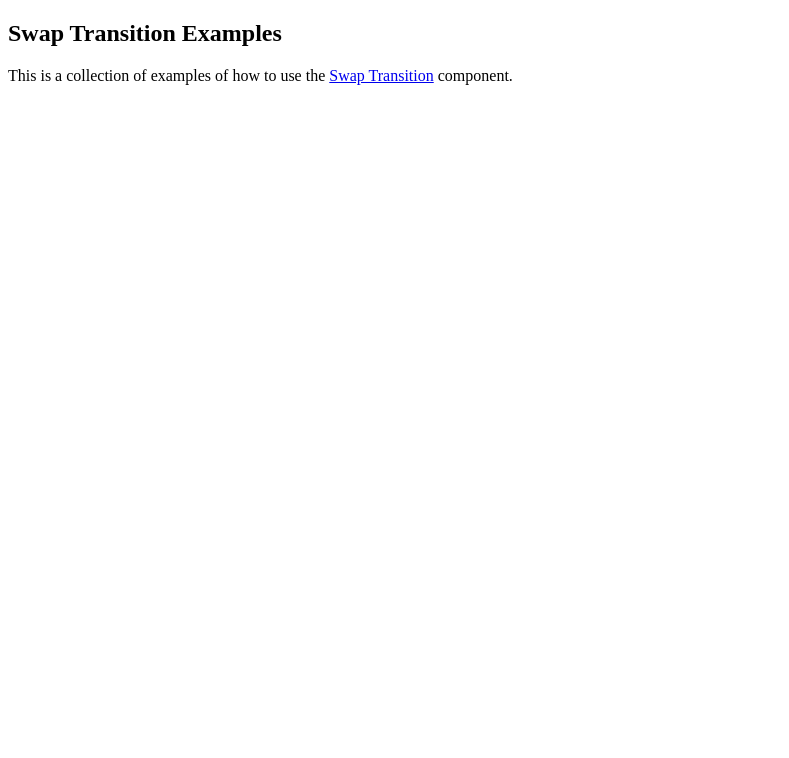
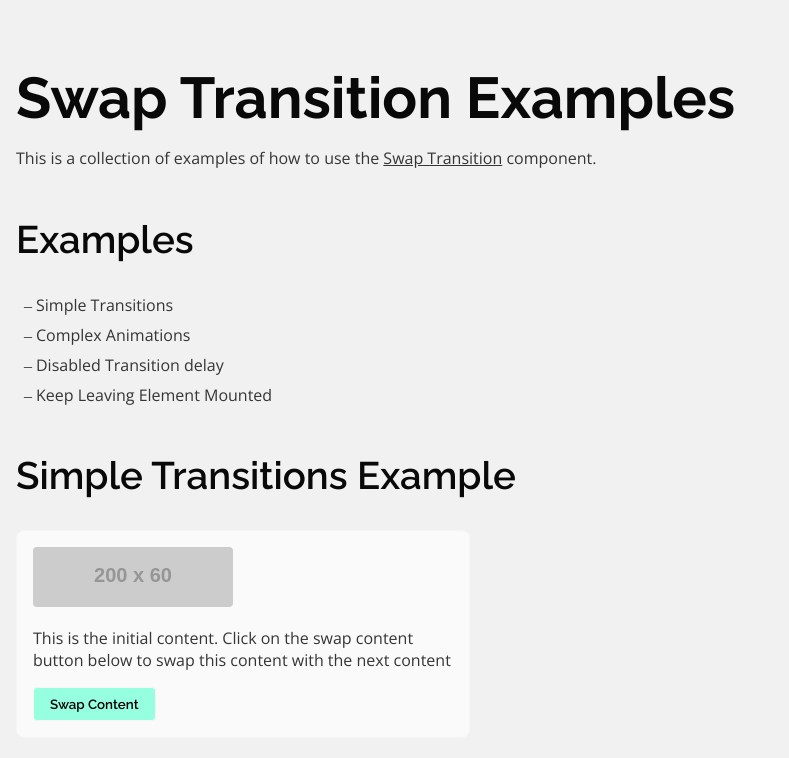
Before and after one commit to Dchole/swap-transition, a website built with Vite: page index.html in a window 1280 px wide. Shown: the whole page, without its empty margins (0-789 px from the left). Built offline with nearby package versions, Linux system fonts and the light colour scheme; placeholder pictures from the web are drawn by us.

Commit message:
simple transitions example

```diff
--- a/index.html
+++ b/index.html
@@ -18,8 +18,46 @@
           component.
         </p>
       </section>
+      <section id="examples">
+        <h2>Examples</h2>
+        <ul id="examples-container">
+          <li><a href="#simple-transitions">Simple Transitions</a></li>
+          <li><a href="#complex-animations">Complex Animations</a></li>
+          <li><a href="#disable-delay">Disabled Transition delay</a></li>
+          <li>
+            <a href="#keep-leaving-element-mounted"
+              >Keep Leaving Element Mounted</a
+            >
+          </li>
+        </ul>
+      </section>
+      <section id="simple-transitions">
+        <h2><a href="#simple-transitions">Simple Transitions Example</a></h2>
+        <div class="card">
+          <div id="leaving-element" class="card-content">
+            <img
+              src="https://placehold.co/200x60/pink/black?text=Initial+Content&font=Raleway"
+              alt="Leaving image"
+            />
+            <p>
+              This is the initial content. Click on the swap content button
+              below to swap this content with the next content
+            </p>
+          </div>
+          <div id="entering-element" class="card-content" hidden>
+            <img
+              src="https://placehold.co/200x60/orange/white?text=New+Content&font=Raleway"
+              alt="Entering image"
+            />
+            <p>
+              This is the new content. Replacing the initial content. Click on
+              the reset button if you want to test again
+            </p>
+          </div>
+          <button id="swap-button" class="action-button">Swap Content</button>
+        </div>
+      </section>
     </main>
-
     <script type="module" src="/src/main.ts"></script>
   </body>
 </html>
--- a/package.json
+++ b/package.json
@@ -27,6 +27,8 @@
     "vite-plugin-dts": "^4.0.0-beta.1"
   },
   "dependencies": {
+    "@fontsource/open-sans": "^5.0.28",
+    "@fontsource/raleway": "^5.0.19",
     "sass": "^1.77.8"
   }
 }
--- a/src/index.ts
+++ b/src/index.ts
@@ -12,7 +12,7 @@ interface Component {
 export function transitionSwap(
   leavingComponent: Component,
   enteringComponent: Component,
-  options: Options
+  options?: Options
 ) {
   const {
     element: leavingElement,
@@ -43,7 +43,7 @@ export function transitionSwap(
   // When the leaving animation is complete
   leavingAnimation.onfinish = () => {
     // Hide the leaving element if the option is set
-    if (options.keepLeavingElementMounted) {
+    if (options?.keepLeavingElementMounted) {
       leavingElement.style.position = "absolute";
       leavingElement.style.zIndex = "-1";
       leavingElement.style.width = "1px";
@@ -53,12 +53,12 @@ export function transitionSwap(
       leavingElement.style.display = "none";
     }
 
-    if (!options.disableDelay) {
+    if (!options?.disableDelay) {
       revealEnteringElement();
     }
   };
 
-  if (options.disableDelay) {
+  if (options?.disableDelay) {
     revealEnteringElement();
   }
 }
--- a/src/main.ts
+++ b/src/main.ts
@@ -1,28 +1,46 @@
-import { transitionSwap } from "../dist";
+import "@fontsource/raleway/600.css";
+import "@fontsource/raleway/700.css";
+import "@fontsource/open-sans/400.css";
+import "@fontsource/open-sans/500.css";
+import "./style.css";
+import { transitionSwap } from ".";
 
-const startButton = document.getElementById("start") as HTMLButtonElement;
+const START_BUTTON = document.getElementById(
+  "swap-button"
+) as HTMLButtonElement;
 
-const leavingElement = document.getElementById("leaving") as HTMLElement;
-const enteringElement = document.getElementById("entering") as HTMLElement;
+const LEAVING_ELEMENT = document.getElementById(
+  "leaving-element"
+) as HTMLElement;
+const ENTERING_ELEMENT = document.getElementById(
+  "entering-element"
+) as HTMLElement;
 
-startButton.addEventListener("click", () => {
+let transitionDone = false;
+
+START_BUTTON.addEventListener("click", () => {
+  if (transitionDone) {
+    START_BUTTON.innerText = "Start Transition";
+    LEAVING_ELEMENT.style.display = "block";
+    ENTERING_ELEMENT.style.display = "none";
+    transitionDone = false;
+
+    return;
+  }
+
   transitionSwap(
     {
-      element: leavingElement,
-      keyframes: [
-        { transform: "translateX(0)" },
-        { transform: "translateX(100%)" }
-      ],
-      keyframesOptions: { duration: 5500 }
+      element: LEAVING_ELEMENT,
+      keyframes: [{ opacity: 1 }, { opacity: 0 }],
+      keyframesOptions: { duration: 200, easing: "ease-in" }
     },
     {
-      element: enteringElement,
-      keyframes: [
-        { transform: "translateX(-100%)" },
-        { transform: "translateX(0)" }
-      ],
-      keyframesOptions: { duration: 5500 }
-    },
-    { keepLeavingElementMounted: true, disableDelay: true }
+      element: ENTERING_ELEMENT,
+      keyframes: [{ opacity: 0 }, { opacity: 1 }],
+      keyframesOptions: { duration: 200, easing: "ease-out" }
+    }
   );
+
+  transitionDone = true;
+  START_BUTTON.innerText = "Reset Transition";
 });
--- /dev/null
+++ b/src/style.css
@@ -0,0 +1,183 @@
+:root {
+  --color-black: #090909;
+  --color-white: #ffffff;
+  --color-light-grey: #f1f1f1;
+  --color-dark-grey: #353535;
+  --title-text-color: var(--color-black);
+  --display-text-color: var(--color-dark-grey);
+  --background-color: var(--color-light-grey);
+  --card-background-color: #fafafa;
+  --border-color: #f5f5f5;
+  --button-background-color: #96ffe0;
+  --button-background-hover: #64cfaf;
+  --button-background-active: #57af95;
+  --font-family-base: "Open Sans", "Helvetica Neue", Helvetica, Arial,
+    sans-serif;
+  --font-family-title: Raleway, "Helvetica Neue", Helvetica, Arial, sans-serif;
+  --font-size-small: 0.875rem;
+  --font-size-medium: 1rem;
+  --font-size-large: 1.5rem;
+  --font-size-x-large: 1.8rem;
+  --font-size-xx-large: 2.5rem;
+  --font-weight-regular: 400;
+  --font-weight-medium: 500;
+  --font-weight-semibold: 600;
+  --font-weight-bold: 700;
+}
+
+@media (prefers-color-scheme: dark) {
+  :root {
+    --color-link-base: #a2abff;
+    --color-link-visited: #8376cf;
+    --color-link-active: #5b63b1;
+    --color-black: #090909;
+    --color-white: #ffffff;
+    --color-light-grey: #f1f1f1;
+    --color-dark-grey: #353535;
+    --background-color: #23262a;
+    --border-color: #1a2052;
+    --card-background-color: #223244;
+    --button-background-color: #96ffe0;
+    --button-background-hover: #64cfaf;
+    --button-background-active: #57af95;
+    --title-text-color: var(--color-white);
+    --display-text-color: var(--color-light-grey);
+  }
+}
+
+@media screen and (min-width: 768.99px) {
+  :root {
+    --font-size-x-large: 2.4rem;
+    --font-size-xx-large: 3.6rem;
+  }
+}
+
+body {
+  margin: 0;
+  padding: 1rem;
+  color: var(--display-text-color);
+  background-color: var(--background-color);
+  max-width: 768px;
+}
+
+p,
+a {
+  font-family: var(--font-family-base);
+}
+
+a:not(:is(h1 a, h2 a, h3 a, h4 a, h5 a, h6 a)) {
+  color: var(--color-link-base);
+  font-size: 1rem;
+}
+
+a:not(:is(h1 a, h2 a, h3 a, h4 a, h5 a, h6 a)):visited {
+  color: var(--color-link-visited);
+}
+
+a:not(:is(h1 a, h2 a, h3 a, h4 a, h5 a, h6 a)):active {
+  color: var(--color-link-active);
+}
+
+a:hover {
+  text-decoration-thickness: 3px;
+}
+
+h1,
+h2,
+h3,
+h4,
+h5,
+h6,
+:is(h1 a, h2 a, h3 a, h4 a, h5 a, h6 a) {
+  color: var(--title-text-color);
+  font-family: var(--font-family-title);
+}
+
+:is(h1 a, h2 a, h3 a, h4 a, h5 a, h6 a) {
+  text-decoration: none;
+}
+
+:is(h1 a, h2 a, h3 a, h4 a, h5 a, h6 a):hover {
+  text-decoration: underline;
+}
+
+h1 {
+  font-size: var(--font-size-xx-large);
+  font-weight: var(--font-weight-bold);
+  margin-bottom: 1rem;
+}
+
+h2,
+h3,
+h4,
+h5,
+h6 {
+  font-weight: var(--font-weight-semibold);
+}
+
+section {
+  container-type: inline-size;
+}
+
+h2 {
+  font-size: var(--font-size-x-large);
+}
+
+img {
+  width: 100%;
+  border-radius: 0.25rem;
+}
+
+@container (width > 400px) {
+  img {
+    width: 200px;
+  }
+}
+
+#examples-container {
+  list-style-type: "\2012";
+  padding: 0 1rem;
+}
+
+#examples-container li {
+  margin-bottom: 0.5rem;
+}
+
+#examples-container li a {
+  text-decoration: none;
+  padding-left: 0.25rem;
+}
+
+#examples-container li a:hover {
+  text-decoration: underline 2px;
+}
+
+.card {
+  padding: 1rem;
+  border-radius: 0.5rem;
+  border: 1px solid var(--border-color);
+  background-color: var(--card-background-color);
+  max-width: 420px;
+}
+
+.action-button {
+  padding: 0.5rem 1rem;
+  border-radius: 0.25rem;
+  border: 1px solid var(--border-color);
+  background-color: var(--button-background-color);
+  font-family: var(--font-family-title);
+  cursor: pointer;
+  transition: ease-out 0.2s background-color;
+}
+
+.action-button:hover {
+  background-color: var(--button-background-hover);
+}
+
+.action-button:active {
+  background-color: var(--button-background-active);
+}
+
+[hidden="true"] {
+  display: none;
+}
```
Also changed, not shown: 1 other file.
